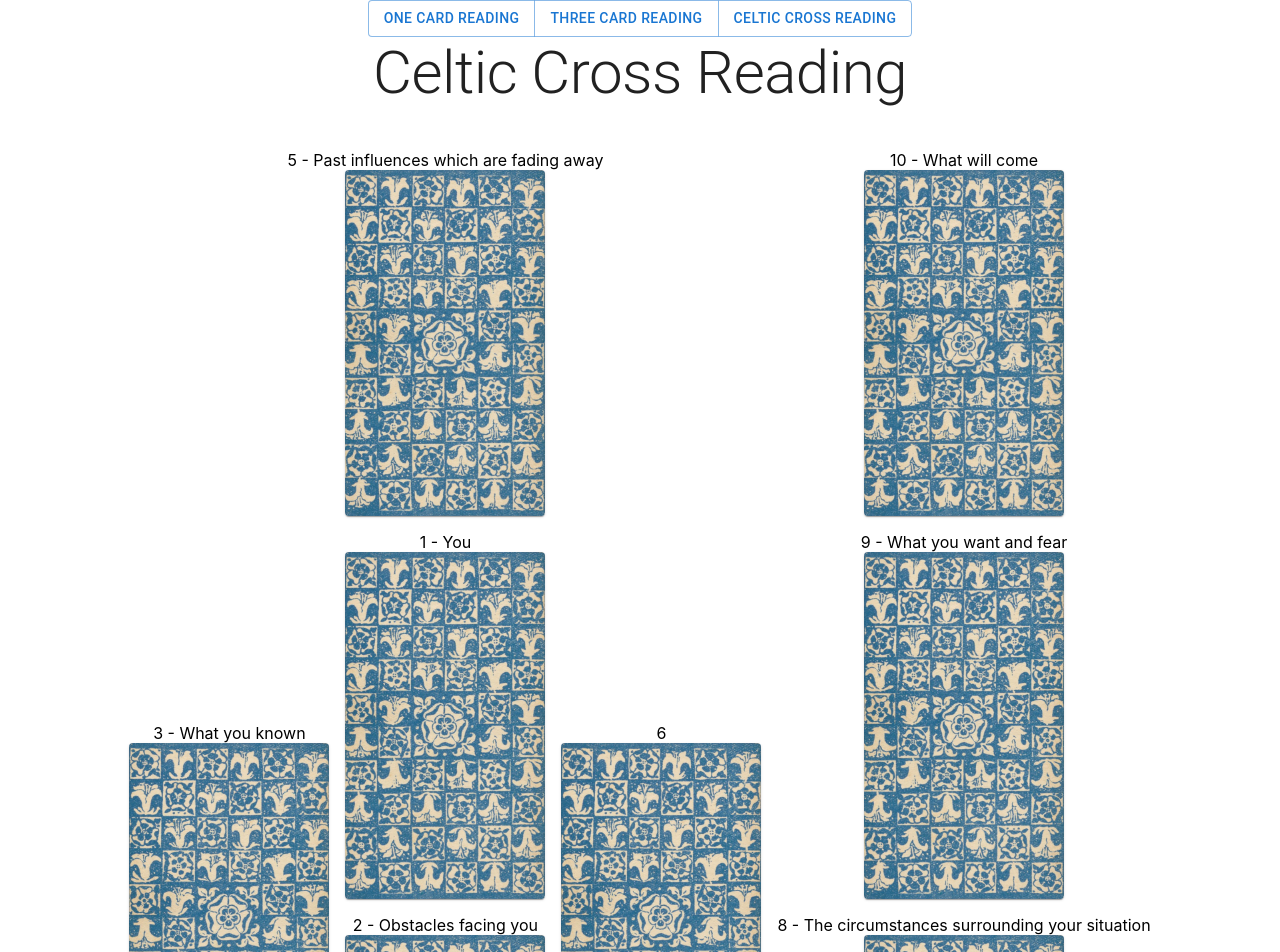
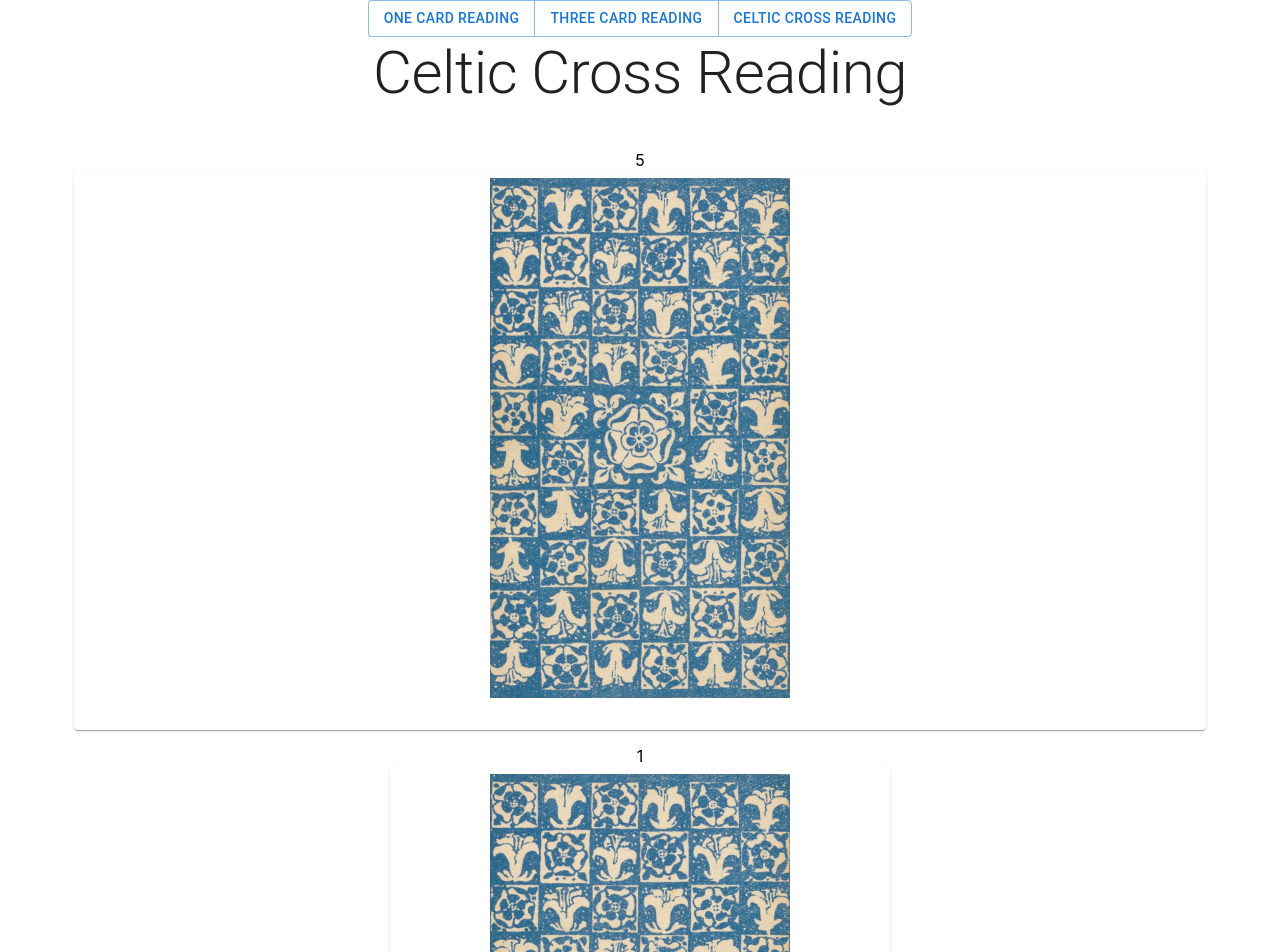
Before and after one commit to elena-cukanovaite/tarot-reading, a React (Create React App) app: page /celticcross in a window 1280 px wide. Shown: the top 952 px of the page. Built offline with nearby package versions, Linux system fonts and the light colour scheme.

Commit message:
Mobile size one card page

```diff
--- a/src/App.js
+++ b/src/App.js
@@ -1,34 +1,11 @@
 import "./App.css";
 import React from "react";
-import ActionAreaCard from "./components/card";
-import Box from "@mui/material/Box";
-import Grid from "@mui/material/Grid2";
 import Button from "@mui/material/Button";
 import ButtonGroup from "@mui/material/ButtonGroup";
 import { BrowserRouter as Router, Routes, Route, Link } from "react-router-dom";
+import OneCard from "./OneCard";
 import ThreeCard from "./ThreeCard";
 import CelticCross from "./CelticCross";
-
-function OneCard() {
-  return (
-    <>
-      <center>
-        <Box>
-          <Grid item container justifyContent="center">
-            <Grid item>
-              <ActionAreaCard
-                placeholderDescription={
-                  "Think of a question. When you are ready, click the button to get your reading."
-                }
-              />
-            </Grid>
-          </Grid>
-        </Box>
-        <br></br>
-      </center>
-    </>
-  );
-}
 
 const buttons = [
   <Button key="one" component={Link} to="/">
--- a/src/CelticCross.js
+++ b/src/CelticCross.js
@@ -5,13 +5,13 @@
 import Typography from "@mui/material/Typography";
 import Paper from "@mui/material/Paper";
 
-let widthInput = 200;
+let widthInput = 300;
 
 const CelticCross = () => {
   return (
     <>
       <center>
-        <Box sx={{ width: "100%" }}>
+        <Box>
           <Grid container justifyContent="center">
             <Paper elevation={0}>
               <Typography gutterBottom variant="h2" component="div">
@@ -19,7 +19,6 @@
               </Typography>
               <Typography
                 variant="body2"
-                width="900px"
                 sx={{ color: "text.secondary" }}
               ></Typography>
             </Paper>
@@ -27,7 +26,7 @@
         </Box>
         <br></br>
 
-        <Box sx={{ width: "100%" }}>
+        <Box>
           <Grid item container spacing={2} justifyContent="center">
             <Grid
               item
@@ -38,7 +37,7 @@
             >
               <Grid item>
                 <Typography variant="h7" gutterBottom>
-                  5 - Past influences which are fading away
+                  5
                 </Typography>
                 <ActionAreaCard
                   placeholderDescription=""
@@ -56,7 +55,7 @@
               >
                 <Grid item>
                   <Typography variant="h7" gutterBottom>
-                    3 - What you known
+                    3
                   </Typography>
                   <ActionAreaCard
                     placeholderDescription=""
@@ -71,10 +70,11 @@
                   direction="column"
                   justifyContent="left"
                   display="flex"
+                  width={500}
                 >
                   <Grid item>
                     <Typography variant="h7" gutterBottom>
-                      1 - You
+                      1
                     </Typography>
                     <ActionAreaCard
                       placeholderDescription=""
@@ -84,12 +84,12 @@
 
                   <Grid item>
                     <Typography variant="h7" gutterBottom>
-                      2 - Obstacles facing you
+                      2
                     </Typography>
                     <ActionAreaCard
                       placeholderDescription=""
                       widthInput={widthInput}
-                      //rotateCardComponent={90}
+                      componentRotationInput={90}
                     />
                   </Grid>
                 </Grid>
@@ -101,7 +101,6 @@
                   <ActionAreaCard
                     placeholderDescription=""
                     widthInput={widthInput}
-                    showHeader={"Emergence"}
                   />
                 </Grid>
               </Grid>
@@ -126,7 +125,7 @@
             >
               <Grid item>
                 <Typography variant="h7" gutterBottom>
-                  10 - What will come
+                  10
                 </Typography>
                 <ActionAreaCard
                   placeholderDescription=""
@@ -136,7 +135,7 @@
 
               <Grid item>
                 <Typography variant="h7" gutterBottom>
-                  9 - What you want and fear
+                  9
                 </Typography>
                 <ActionAreaCard
                   placeholderDescription=""
@@ -146,7 +145,7 @@
 
               <Grid item>
                 <Typography variant="h7" gutterBottom>
-                  8 - The circumstances surrounding your situation
+                  8
                 </Typography>
                 <ActionAreaCard
                   placeholderDescription=""
@@ -156,7 +155,7 @@
 
               <Grid item>
                 <Typography variant="h7" gutterBottom>
-                  7 - Your current state of mind
+                  7
                 </Typography>
                 <ActionAreaCard
                   placeholderDescription=""
--- /dev/null
+++ b/src/OneCard.js
@@ -0,0 +1,28 @@
+
+import Box from "@mui/material/Box";
+import Grid from "@mui/material/Grid2";
+import ActionAreaCard from "./components/card";
+
+function OneCard() {
+    return (
+      <>
+        <center>
+          <Box>
+            <Grid item container justifyContent="center">
+              <Grid item>
+                <ActionAreaCard
+                  placeholderDescription={
+                    "When you are ready, click the button to get your reading."
+                  }
+                  placeholderTitle={"Think of a question"}
+                />
+              </Grid>
+            </Grid>
+          </Box>
+          <br></br>
+        </center>
+      </>
+    );
+  }
+
+export default OneCard;
--- /dev/null
+++ b/src/components/card.css
@@ -0,0 +1,26 @@
+.custom-card{
+    width: 100%;
+    /* height: 600px */
+}
+
+/* .custom-card-media{
+    width: 300px;
+    height: 600px
+} */
+
+/* .card-media-content{
+    overflow-y: "auto";
+    width: 1px;
+} */
+
+/* .custom-card-title{
+    overflow-y: auto;
+    width: 10%;
+    height: 40px;
+} */
+
+/* .custom-card-answer{
+    overflow-y: auto;
+    width: 10%;
+    height: 100px;
+} */
--- a/src/components/card.js
+++ b/src/components/card.js
@@ -1,3 +1,4 @@
+import "./card.css";
 import React, { useState } from "react";
 import cardData from "../tarot_information.json";
 import Card from "@mui/material/Card";
@@ -16,11 +17,14 @@
 
 const ActionAreaCard = ({
   placeholderDescription,
-  widthInput = "300px"
+  placeholderTitle,
+  widthInput = "300px",
+  componentRotationInput = "0",
 }) => {
-  console.log(placeholderDescription);
   let imagesPath = "./tarot_images/";
   let imagesFileType = ".jpg";
+  let componentRotation = "rotate(" + componentRotationInput + "deg)";
+
   const [imagePath, setImagePath] = useState(
     imagesPath + "back_of_card" + imagesFileType
   );
@@ -28,7 +32,7 @@
     transform: "rotate(0deg)",
     width: widthInput,
   });
-  const [cardName, setCardName] = useState("");
+  const [cardName, setCardName] = useState(placeholderTitle);
   const [theAnswer, setTheAnswer] = useState(placeholderDescription);
 
   const selectCard = () => {
@@ -46,34 +50,36 @@
   };
 
   return (
-    <Card onClick={selectCard} sx={{ maxWidth: widthInput }}>
+    <Card className='custom-card'
+      onClick={selectCard}
+      // sx={{ maxWidth: widthInput, transform: componentRotation }}
+    >
       <CardActionArea>
-        <CardMedia component="img" image={imagePath} sx={reversed} />
+        <Typography className='custom-card-title' gutterBottom variant="h5" component="div">
+          {cardName}
+        </Typography>
+        <Typography className='custom-card-answer' variant="body2" color="inherit">
+          {theAnswer}
+        </Typography>
+        <CardMedia className='custom-card-media' component="img" image={imagePath} sx={reversed} />
         {
-          <CardContent
-            sx={{
-              position: "absolute",
-              top: 0,
-              left: 0,
-              height: "100%",
-              width: "90%",
-              backgroundColor: "rgba(0, 0, 0, 0.7)",
-              overflowY: "auto",
-              color: "white",
-              opacity: 0,
-              transition: "opacity 0.3s ease",
-              "&:hover": {
-                opacity: 1,
-              },
-            }}
-          >
-            <Typography gutterBottom variant="h5" component="div">
-              {cardName}
-            </Typography>
-            <Typography variant="body2" color="inherit">
-              {theAnswer}
-            </Typography>
-          </CardContent>
+          <CardContent className="custom-card-content"
+          // sx={{
+          //   position: "absolute",
+          //   top: 0,
+          //   left: 0,
+          //   height: "100%",
+          //   width: "90%",
+          //   backgroundColor: "rgba(0, 0, 0, 0.7)",
+          //   overflowY: "auto",
+          //   color: "white",
+          //   opacity: 0,
+          //   transition: "opacity 0.3s ease",
+          //   "&:hover": {
+          //     opacity: 1,
+          //   },
+          // }}
+          ></CardContent>
         }
       </CardActionArea>
     </Card>
```
Also changed, not shown: src/ThreeCard.js (+41 -18 lines).
